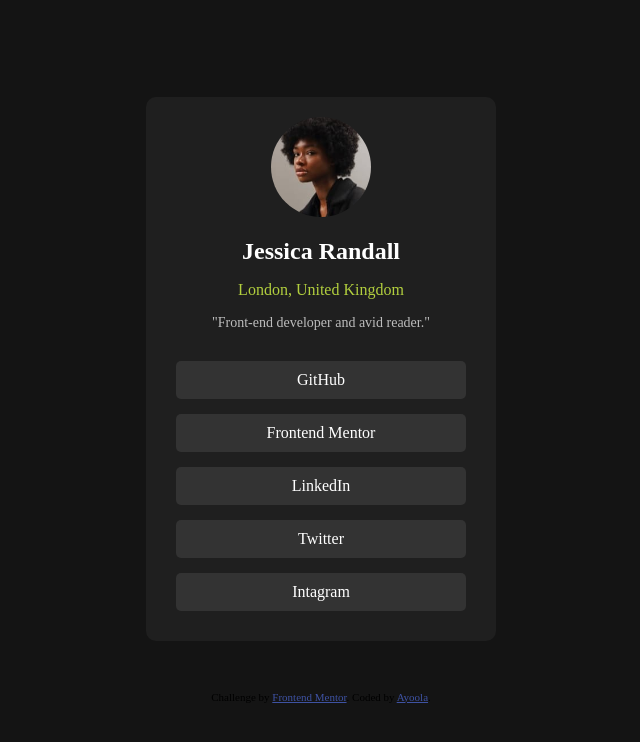
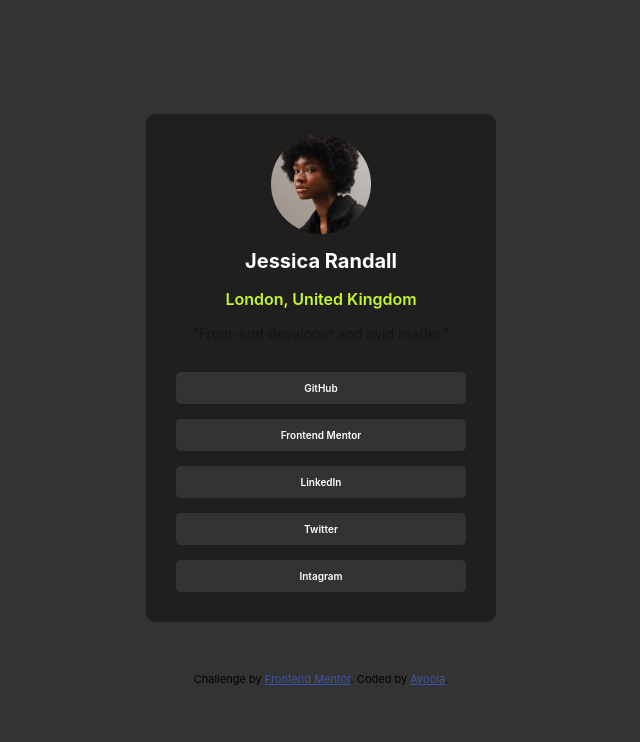
Before and after one commit to CodeAyoola/social-link-profile, a plain HTML site: page index.html in a window 1280 px wide. Shown: the whole page, without its empty margins (319-959 px from the left). Drawn offline with Linux system fonts and the light colour scheme.

Commit message:
third commit

```diff
--- a/style.css
+++ b/style.css
@@ -1,5 +1,14 @@
+@font-face {
+  font-family: "Inter";
+  src: "https://fonts.google.com/specimen/Inter";
+}
+
+html {
+  font-size: 62.5%;
+}
 body {
-  background-color: #141414;
+  font-family: "Inter";
+  background-color: hsl(0, 0%, 20%);
   display: flex;
   justify-content: center;
   align-items: center;
@@ -10,53 +19,75 @@ body {
 
 .container {
   /* height: 400px; */
-  width: 350px;
+  width: 35rem;
   text-align: center;
-  background-color: #1f1f1f;
-  border-radius: 10px;
-  margin-bottom: 50px;
+  background-color: hsl(0, 0%, 12%);
+  border-radius: 1rem;
+  margin-bottom: 5rem;
 }
 
 .avatar {
-  height: 100px;
-  width: 100px;
+  height: 10rem;
+  width: 10rem;
   border-radius: 50%;
   justify-content: center;
-  margin-top: 20px;
+  margin-top: 2rem;
 }
 
 .avatar-name {
-  font-size: 24px;
-  color: #ffffff;
+  font-weight: 700;
+  font-size: 2rem;
+  color: hsl(0, 0%, 100%);
 }
 
 .avatar-location {
-  font-size: 16px;
-  color: #b2cf3e;
+  font-weight: 600;
+  font-size: 1.6rem;
+  color: hsl(75, 94%, 57%);
 }
 
 .avatar-description {
-  font-size: 14px;
-  color: #bdbdbd;
+  font-weight: 400;
+  font-size: 1.4rem;
+  color: hsl(0, 0%, 8%);
 }
 
 .all-btn {
-  margin: 30px 0 30px 0;
+  margin: 3rem 0 3rem 0;
 }
 
 .btn {
   display: block;
   color: #ffffff;
+  font-weight: 600;
   background: #333333;
-  padding: 10px 20px 10px 20px;
-  border-radius: 5px;
-  margin: 15px 30px 15px 30px;
+  padding: 1rem 2rem 1rem 2rem;
+  border-radius: 0.5rem;
+  margin: 1.5rem 3rem 1.5rem 3rem;
+}
+
+.btn:hover {
+  color: hsl(0, 0%, 20%);
+  background-color: hsl(75, 94%, 57%);
 }
 
 .attribution {
-  font-size: 11px;
+  font-size: 1.1rem;
   text-align: center;
 }
 .attribution a {
   color: hsl(228, 45%, 44%);
 }
+
+@media (max-width: 375px) {
+  html {
+    font-size: 55%;
+  }
+
+  body {
+    height: 100vh;
+  }
+  .container {
+    width: 30rem;
+  }
+}
```
